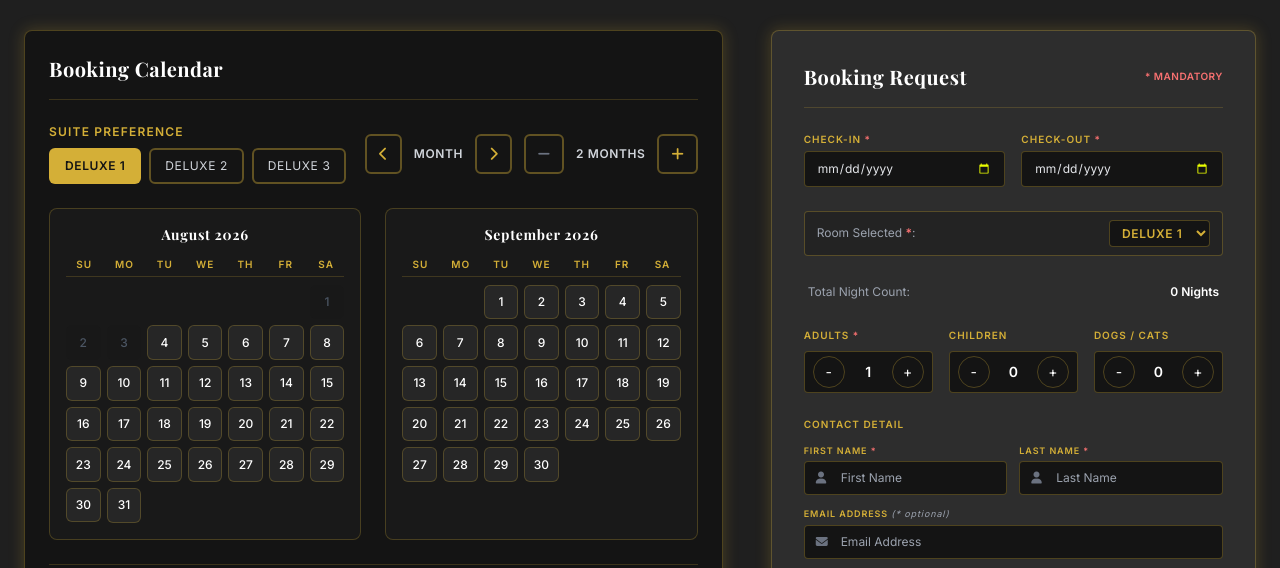
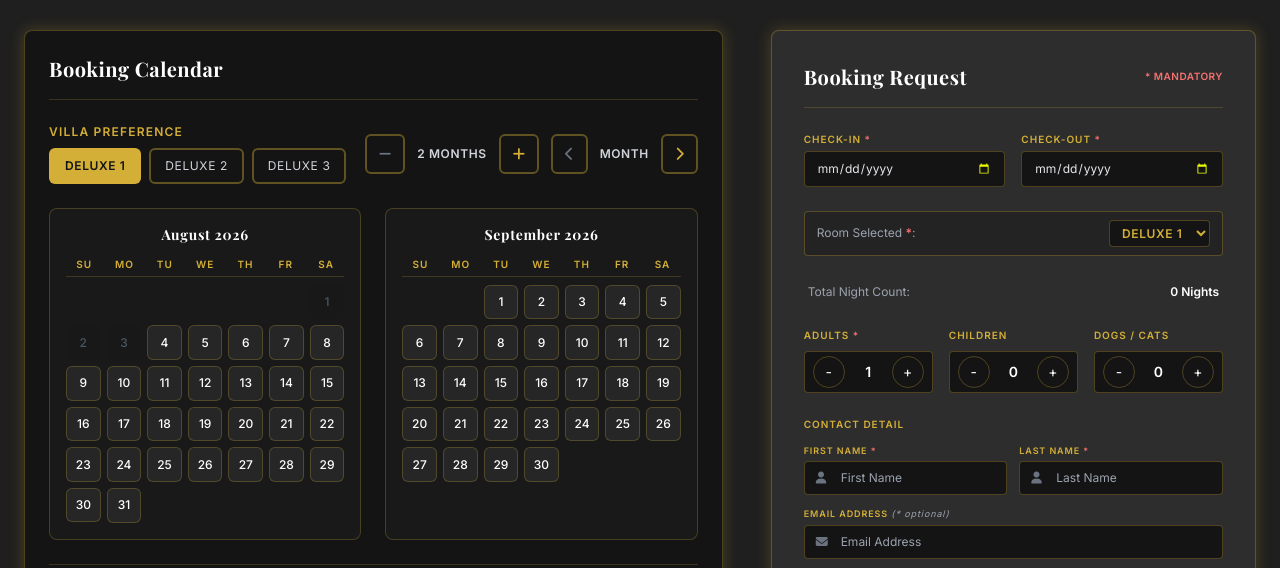
Before and after one commit to inside360pro/AlamBaliVilla, a website: page index.html in a window 1280 px wide. Shown: the part 3480-4048 px from the top of the page. Drawn offline with nearby package versions, Linux system fonts and the light colour scheme; no server answers; a web font is replaced by a local one.

Commit message:
Update index.html

```diff
--- a/index.html
+++ b/index.html
@@ -755,29 +755,18 @@
                     </div>
 
                     <div class="mb-6 flex flex-col md:flex-row justify-between items-start md:items-center gap-4">
-                        <div>
-                            <label class="text-xs uppercase tracking-widest text-luxuryGold font-semibold block mb-2">Suite Preference</label>
-                            <div class="flex flex-wrap items-center gap-2">
+                        <div class="w-full md:w-auto">
+                            <label class="text-xs uppercase tracking-widest text-luxuryGold font-semibold block mb-2">Villa Preference</label>
+                            <div class="flex flex-wrap items-center justify-between sm:justify-start gap-2 w-full">
                                 <button type="button" onclick="selectRoom(1)" id="room-btn-1" class="room-selector-btn border-2 border-luxuryGold/40 rounded-md px-3.5 py-2 text-xs uppercase tracking-wider bg-luxuryGold text-luxuryGrey-dark font-bold transition-all">Deluxe 1</button>
                                 <button type="button" onclick="selectRoom(2)" id="room-btn-2" class="room-selector-btn border-2 border-luxuryGold/40 rounded-md px-3.5 py-2 text-xs uppercase tracking-wider text-gray-300 hover:bg-white/5 transition-all">Deluxe 2</button>
                                 <button type="button" onclick="selectRoom(3)" id="room-btn-3" class="room-selector-btn border-2 border-luxuryGold/40 rounded-md px-3.5 py-2 text-xs uppercase tracking-wider text-gray-300 hover:bg-white/5 transition-all">Deluxe 3</button>
                             </div>
                         </div>
 
-                        <!-- Month Shift & More Months Counter Controls on the Same Line -->
-                        <div class="flex flex-wrap items-center gap-3">
-                            <!-- Shift Month Controls with Separate Arrow Buttons -->
-                            <div class="inline-flex items-center space-x-2">
-                                <button type="button" onclick="navigateMonth(-1)" class="border-2 border-luxuryGold/40 rounded-md px-3 py-2 text-luxuryGold hover:text-white transition-colors focus:outline-none font-extrabold text-sm" aria-label="Previous Month">
-                                    <i class="fas fa-chevron-left font-bold"></i>
-                                </button>
-                                <span class="text-xs tracking-wider uppercase text-gray-300 font-bold px-1">Month</span>
-                                <button type="button" onclick="navigateMonth(1)" class="border-2 border-luxuryGold/40 rounded-md px-3 py-2 text-luxuryGold hover:text-white transition-colors focus:outline-none font-extrabold text-sm" aria-label="Next Month">
-                                    <i class="fas fa-chevron-right font-bold"></i>
-                                </button>
-                            </div>
-
-                            <!-- More Months Counter Controls with Separate Counter Buttons -->
+                        <!-- Month Counter & Month Shift Controls Swapped (Counter on Left, Month on Right) -->
+                        <div class="flex flex-wrap items-center justify-between sm:justify-end gap-3 w-full md:w-auto">
+                            <!-- More Months Counter Controls -->
                             <div class="inline-flex items-center space-x-2">
                                 <button type="button" id="months-minus-btn" onclick="updateMonthsCount(-1)" class="border-2 border-luxuryGold/40 rounded-md px-3 py-2 text-gray-500 cursor-not-allowed transition-colors focus:outline-none font-extrabold text-sm" disabled aria-label="Decrease Months">
                                     <i class="fas fa-minus font-bold"></i>
@@ -785,6 +774,17 @@
                                 <span id="months-count-display" class="text-xs tracking-wider uppercase text-gray-300 font-bold px-1 min-w-[68px] text-center">2 Months</span>
                                 <button type="button" id="months-plus-btn" onclick="updateMonthsCount(1)" class="border-2 border-luxuryGold/40 rounded-md px-3 py-2 text-luxuryGold hover:text-white cursor-pointer transition-colors focus:outline-none font-extrabold text-sm" aria-label="Increase Months">
                                     <i class="fas fa-plus font-bold"></i>
+                                </button>
+                            </div>
+
+                            <!-- Shift Month Controls (Last on the Right) -->
+                            <div class="inline-flex items-center space-x-2">
+                                <button type="button" id="prev-month-btn" onclick="navigateMonth(-1)" class="border-2 border-luxuryGold/40 rounded-md px-3 py-2 text-gray-500 cursor-not-allowed transition-colors focus:outline-none font-extrabold text-sm" disabled aria-label="Previous Month">
+                                    <i class="fas fa-chevron-left font-bold"></i>
+                                </button>
+                                <span class="text-xs tracking-wider uppercase text-gray-300 font-bold px-1">Month</span>
+                                <button type="button" id="next-month-btn" onclick="navigateMonth(1)" class="border-2 border-luxuryGold/40 rounded-md px-3 py-2 text-luxuryGold hover:text-white transition-colors focus:outline-none font-extrabold text-sm" aria-label="Next Month">
+                                    <i class="fas fa-chevron-right font-bold"></i>
                                 </button>
                             </div>
                         </div>
@@ -992,7 +992,7 @@
                 <span class="font-serif text-xl tracking-[0.2em] uppercase font-bold text-white">Alam Bali</span>
                 <span class="text-[8px] tracking-[0.4em] text-luxuryGold uppercase font-semibold">Villa</span>
                 <!-- Version Date/Time Stamp -->
-                <span class="text-[9px] tracking-[0.15em] text-gray-400/80 font-mono mt-1 select-none">260804_221000</span>
+                <span class="text-[9px] tracking-[0.15em] text-gray-400/80 font-mono mt-1 select-none">260804_222000</span>
             </div>
 
             <div class="text-center md:text-right text-xs text-gray-400 space-y-2">
@@ -1146,6 +1146,22 @@
             }
         }
 
+        function updateMonthNavUI() {
+            const prevBtn = document.getElementById('prev-month-btn');
+            if (!prevBtn) return;
+
+            const realYear = currentDate.getFullYear();
+            const realMonth = currentDate.getMonth();
+
+            if (displayYear < realYear || (displayYear === realYear && displayMonth <= realMonth)) {
+                prevBtn.disabled = true;
+                prevBtn.className = "border-2 border-luxuryGold/40 rounded-md px-3 py-2 text-gray-500 cursor-not-allowed transition-colors focus:outline-none font-extrabold text-sm";
+            } else {
+                prevBtn.disabled = false;
+                prevBtn.className = "border-2 border-luxuryGold/40 rounded-md px-3 py-2 text-luxuryGold hover:text-white cursor-pointer transition-colors focus:outline-none font-extrabold text-sm";
+            }
+        }
+
         function updateSlideGlows(targetIdx) {
             if (!track) return;
             const slides = Array.from(track.children);
@@ -1289,6 +1305,8 @@
                 monthCard.appendChild(daysGrid);
                 container.appendChild(monthCard);
             }
+
+            updateMonthNavUI();
         }
 
         function buildSingleCalendarGrid(gridElement, year, month) {
@@ -1363,9 +1381,20 @@
         }
 
         function navigateMonth(dir) {
-            displayMonth += dir;
-            if (displayMonth > 11) { displayMonth = 0; displayYear++; }
-            if (displayMonth < 0) { displayMonth = 11; displayYear--; }
+            let targetMonth = displayMonth + dir;
+            let targetYear = displayYear;
+            if (targetMonth > 11) { targetMonth = 0; targetYear++; }
+            if (targetMonth < 0) { targetMonth = 11; targetYear--; }
+
+            const realYear = currentDate.getFullYear();
+            const realMonth = currentDate.getMonth();
+
+            if (targetYear < realYear || (targetYear === realYear && targetMonth < realMonth)) {
+                return;
+            }
+
+            displayMonth = targetMonth;
+            displayYear = targetYear;
             renderCalendar();
         }
 
```
